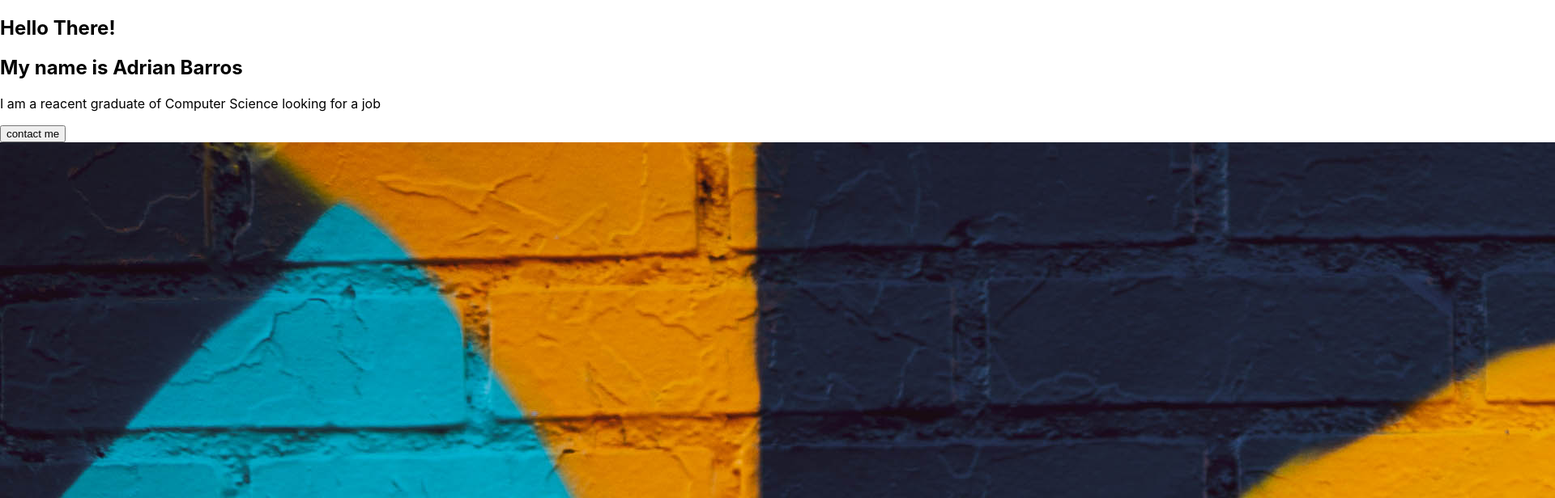
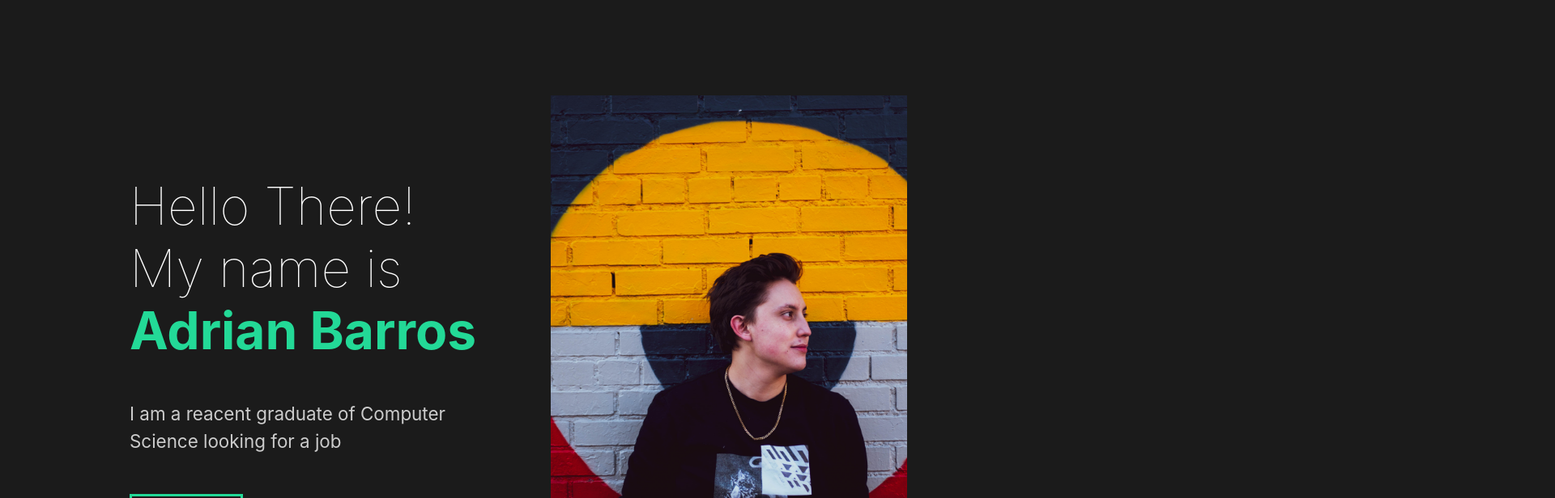
Before and after one commit to Adrianbarros/portafolio_2021, a React (Create React App) app in the folder portafolio/: page / in a window 1280 px wide. Shown: the top 616 px of the page at 81% size, 1920 px wide, since content can reach past the window. Built offline with nearby package versions, Linux system fonts and the light colour scheme.

Commit message:
style intro page

```diff
--- a/portafolio/src/App.css
+++ /dev/null
@@ -1,38 +0,0 @@
-.App {
-  text-align: center;
-}
-
-.App-logo {
-  height: 40vmin;
-  pointer-events: none;
-}
-
-@media (prefers-reduced-motion: no-preference) {
-  .App-logo {
-    animation: App-logo-spin infinite 20s linear;
-  }
-}
-
-.App-header {
-  background-color: #282c34;
-  min-height: 100vh;
-  display: flex;
-  flex-direction: column;
-  align-items: center;
-  justify-content: center;
-  font-size: calc(10px + 2vmin);
-  color: white;
-}
-
-.App-link {
-  color: #61dafb;
-}
-
-@keyframes App-logo-spin {
-  from {
-    transform: rotate(0deg);
-  }
-  to {
-    transform: rotate(360deg);
-  }
-}
--- a/portafolio/src/App.js
+++ b/portafolio/src/App.js
@@ -1,11 +1,16 @@
 
 import React from "react";
+//import pages
+import AboutMe from './pages/AboutMe'
+//import style
+import GlobalStyle from "./components/GlobalStyle";
 
-import AboutMe from './pages/AboutMe'
+
 
 function App() {
   return (
     <div className="App">
+      <GlobalStyle />
       <AboutMe />
     </div>
   );
--- a/portafolio/src/components/About.js
+++ b/portafolio/src/components/About.js
@@ -1,26 +1,60 @@
 import React from "react";
 import Intro_img from '../img/Intro_img.JPG'
-
+import styled from 'styled-components'
 const AboutSection = () => {
     return (
-        <div>
-            <div className="description">
+        <StyleAbout>
+            <StyledDescription>
                 <div className="title">
-                    <div className="hide">
+                    <StyledHide>
                         <h2>Hello There!</h2>
-                    </div>
-                    <div className="hide">
-                        <h2>My name is Adrian Barros</h2>
-                    </div>
+                    </StyledHide>
+                    <StyledHide>
+                        <h2>My name is <span>Adrian Barros</span></h2>
+                    </StyledHide>
                     <p>I am a reacent graduate of Computer Science looking for a job</p>
                     <button>contact me</button>
                 </div>
+
+            </StyledDescription>
+            <StyledImg>
                 <img src={Intro_img} alt="picture of me" />
-            </div>
-
-        </div>
+            </StyledImg>
+        </StyleAbout>
 
     )
 }
 
+//styled components
+const StyleAbout = styled.div`
+    min-height: 90vh;
+    display: flex;
+    align-items: center;
+    justify-content: space-between;
+    padding: 5rem 10rem;
+    color: white;
+`
+const StyledDescription = styled.div`
+    flex: 1;
+    padding-right: 5rem;
+    h2{
+        font-weight: lighter;
+    }
+
+
+`
+const StyledImg = styled.div`
+    flex: 1;
+    img{
+        width: 100%;
+        height: 80vh;
+        object-fit: cover;
+    }
+
+`
+const StyledHide = styled.div`
+    overflow: hidden;
+
+`
+
 export default AboutSection;
--- /dev/null
+++ b/portafolio/src/components/GlobalStyle.js
@@ -0,0 +1,55 @@
+
+import { createGlobalStyle } from 'styled-components';
+
+const GlobalStyle = createGlobalStyle`
+*{
+    margin: 0;
+    padding: 0;
+    box-sizing: border_box;
+
+}
+body{
+    background: #1b1b1b;
+}
+button{
+    font-weight: bold;
+    font-size: 1.1.rem;
+    cursor: pointer;
+    padding: 1rem 2rem;
+    border: 3px solid #23d997;
+    background: transparent;
+    color: white;
+    transition: all 0.5s ease;
+    &:hover{
+        background-color: #23d997;
+        color: white;
+    }
+}
+h2{
+    font-weight: lighter;
+    font-size: 4rem;
+
+}
+h3{
+    color: white;
+}
+h4{
+    font-weight: bold;
+
+}
+a{
+  font-size: 1.1.rem
+}
+span{
+    font-weight: bold;
+    color: #23d997;
+}
+p{
+    padding: 3rem 0rem;
+    color: #ccc;
+    font-size: 1.4rem;
+    line-height: 150%;
+}
+
+`;
+export default GlobalStyle;
```
